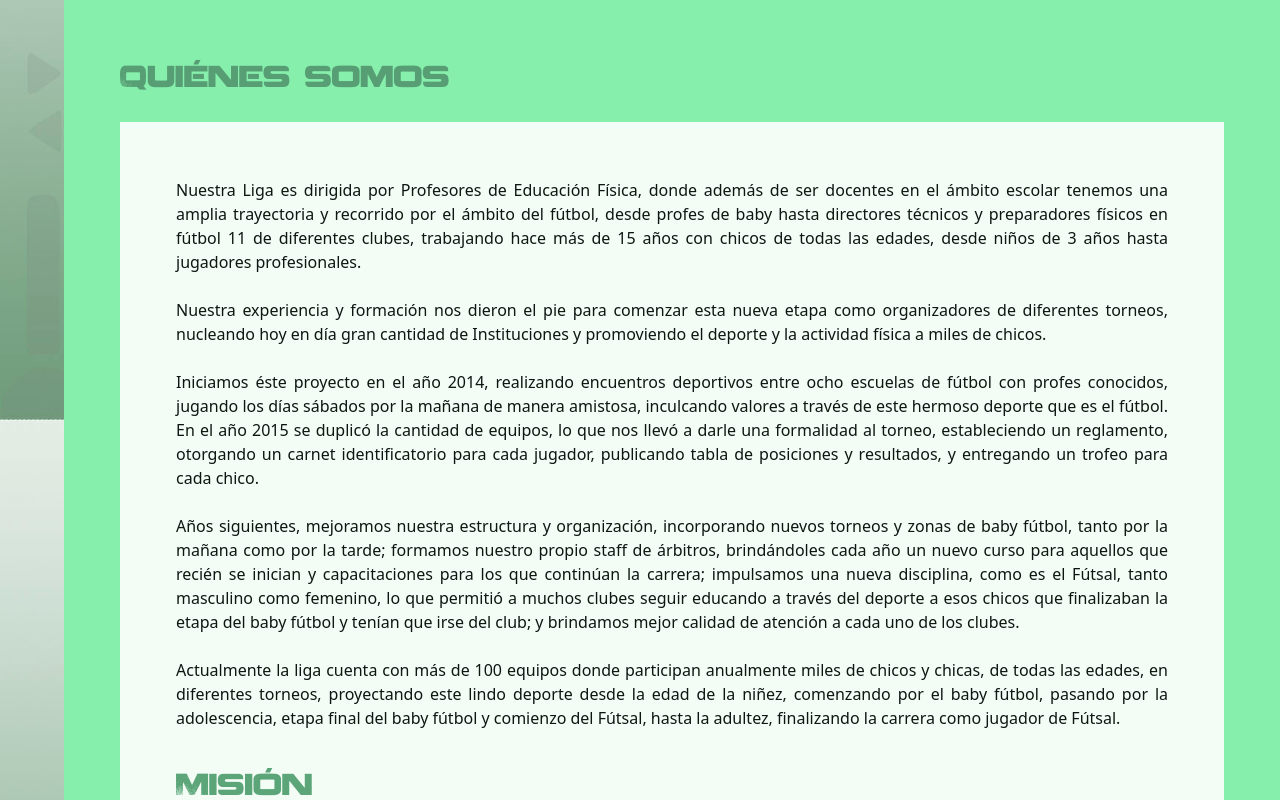
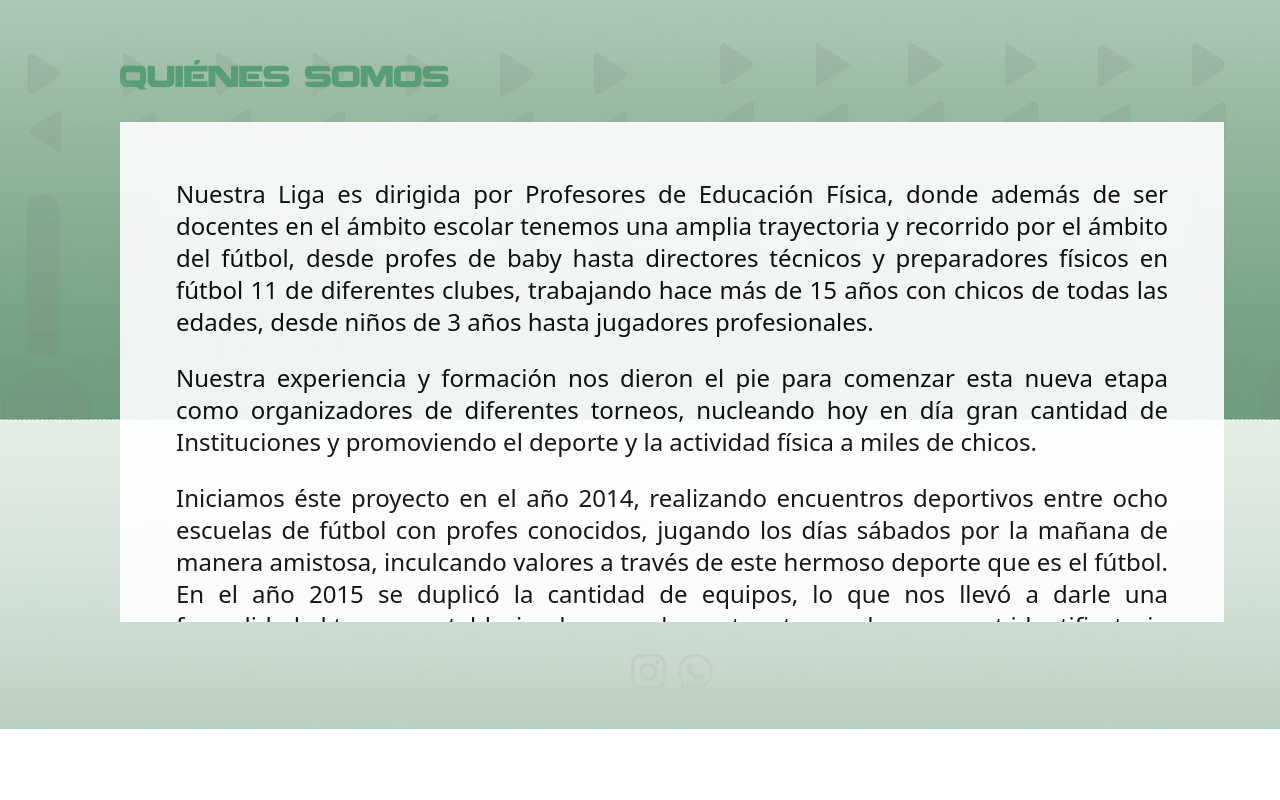
Before and after one commit to mmanna3/web-publica, a React (Vite) app: page /nosotros in a window 1280 px wide. Shown: the part 380-1180 px from the top of the page. After the commit the page ends 1109 px from the top, so only its background shows below. Built offline with nearby package versions, Linux system fonts and the light colour scheme.

Commit message:
NosotrosPage styles

```diff
--- a/src/components/common/Layout.tsx
+++ b/src/components/common/Layout.tsx
@@ -10,8 +10,8 @@ export const Layout = () => {
       <main className='mx-auto ml-[5%]'>
       <Outlet/>
 
+      <SocialMedia />
       </main>
-      <SocialMedia />
     </div>
   );
 };
--- a/src/components/pages/NosotrosPage.tsx
+++ b/src/components/pages/NosotrosPage.tsx
@@ -2,11 +2,11 @@ import IMG_NOSOTROS_TITLE from '../../assets/images/titles/nosotros-title.png';
 
 export const NosotrosPage = () => {
   return (
-    <main className='bg-green-300'>
-      <img src={IMG_NOSOTROS_TITLE} alt='Nosotros' />
+    <>
+      <img className='mx-auto' src={IMG_NOSOTROS_TITLE} alt='Nosotros' />
       <div className='mx-8 md:mx-14'>
         <h2 className='my-6 text-title-darkGreen md:text-xl lg:text-3xl '>Quiénes somos</h2>
-        <div className='overflow-y-scroll bg-white text-justify opacity-90 p-14'>
+        <div className=' overflow-auto h-[500px] bg-white text-justify opacity-90 p-4 sm:p-8 lg:p-14 text-sm md:text-lg lg:text-2xl '>
           <div className= 'mb-10'>
             <p className='mb-6 font-sans'>
               Nuestra Liga es dirigida por Profesores de Educación Física, donde además de ser
@@ -81,6 +81,6 @@ export const NosotrosPage = () => {
           </div>
         </div>
       </div>
-    </main>
+    </>
   );
 };
```
